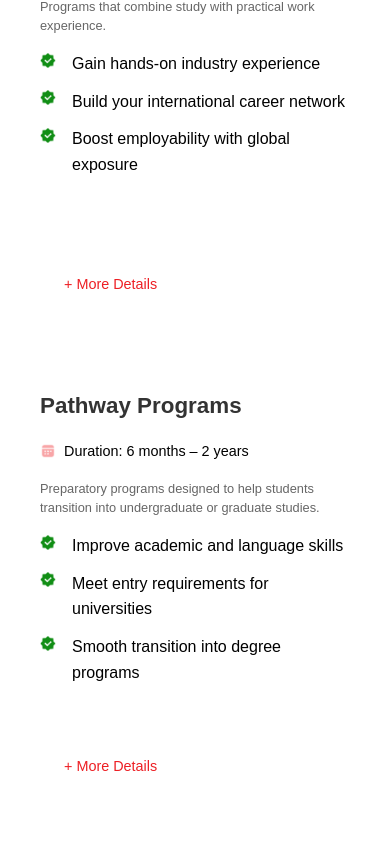
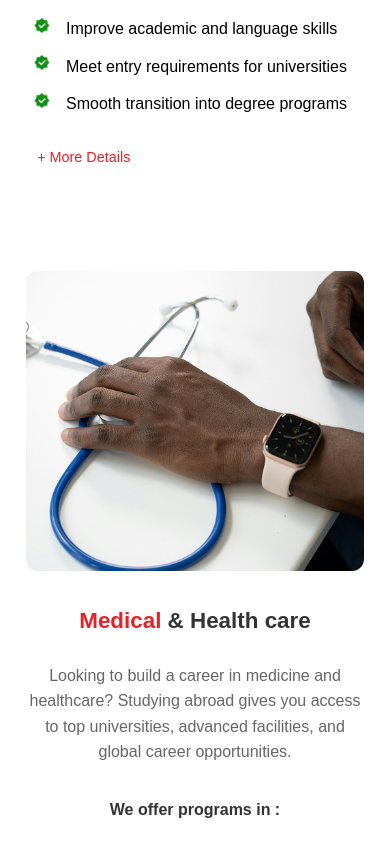
Before and after one commit to nidhinnidhin/learning-web, a Next.js app: page / in a window 390 px wide. Shown: the part 3393-4234 px from the top of the page. Built offline with nearby package versions, Linux system fonts and the light colour scheme.

Commit message:
style issue fixed

```diff
--- a/src/styles/globals.scss
+++ b/src/styles/globals.scss
@@ -10,7 +10,7 @@ $mobile-padding: 2rem 1rem;
   align-items: center;
 }
 @mixin section-container {
-  padding: $mobile-padding;
+  padding: 10px;
   background-color: $background-color;
   margin: 0 auto;
   max-width: $max-width;
@@ -197,6 +197,7 @@ body {
     }
     @media (max-width: 768px) {
       grid-template-columns: 1fr;
+      gap: 0.5rem;
     }
     .program-category {
       background: white;
@@ -207,6 +208,11 @@ body {
       flex-direction: column;
       position: relative;
       min-height: 450px;
+      @media (max-width: 768px) {
+        min-height: auto;
+        margin-bottom: 0.5rem;
+        padding-bottom: 3.5rem;
+      }
       h3 {
         color: $text-color;
         margin-bottom: 1rem;
@@ -234,7 +240,7 @@ body {
       }
       ul {
         list-style: none;
-        margin: 0 0 1.5rem;
+        margin: 0 0 1rem;
         padding: 0;
         position: relative;
         z-index: 1;
@@ -261,17 +267,16 @@ body {
         }
       }
       .more-details {
-        display: inline-block;
+        position: absolute;
+        bottom: 1rem;
+        left: 0.2rem;
         color: $primary-color;
         font-size: 0.9rem;
         font-weight: 500;
         padding: 0.5rem 1.5rem;
-        margin: 2rem 0 0.5rem;
         cursor: pointer;
+        width: fit-content;
         transition: all 0.3s ease;
-        position: absolute;
-        bottom: 1.5rem;
-        left: 1.5rem;
         background: transparent;
         border: none;
         border-radius: 4px;
@@ -394,7 +399,7 @@ body {
         font-weight: 600;
         margin-bottom: 1.5rem;
         @media (max-width: 768px) {
-          font-size: 1.75rem;
+          font-size: 1.4rem;
         }
         span {
           color: $primary-color;
@@ -414,7 +419,7 @@ body {
         font-weight: 700;
         margin-bottom: 1rem;
         @media (max-width: 768px) {
-          font-size: 1.1rem;
+          font-size: 1rem;
         }
       }
       ul {
@@ -454,19 +459,14 @@ body {
   }
 }
 
-.medical-healthcare {
+.medical-healthcare, .Engineering-Technology, .Business-Management {
   @include section-container;
   @include section-content;
-}
-
-.Engineering-Technology {
-  @include section-container;
-  @include section-content;
-}
-
-.Business-Management {
-  @include section-container;
-  @include section-content;
+  @media (max-width: 768px) {
+    .section-details h2 {
+      font-size: 1.2rem;
+    }
+  }
 }
 
 .testimonials {
```
